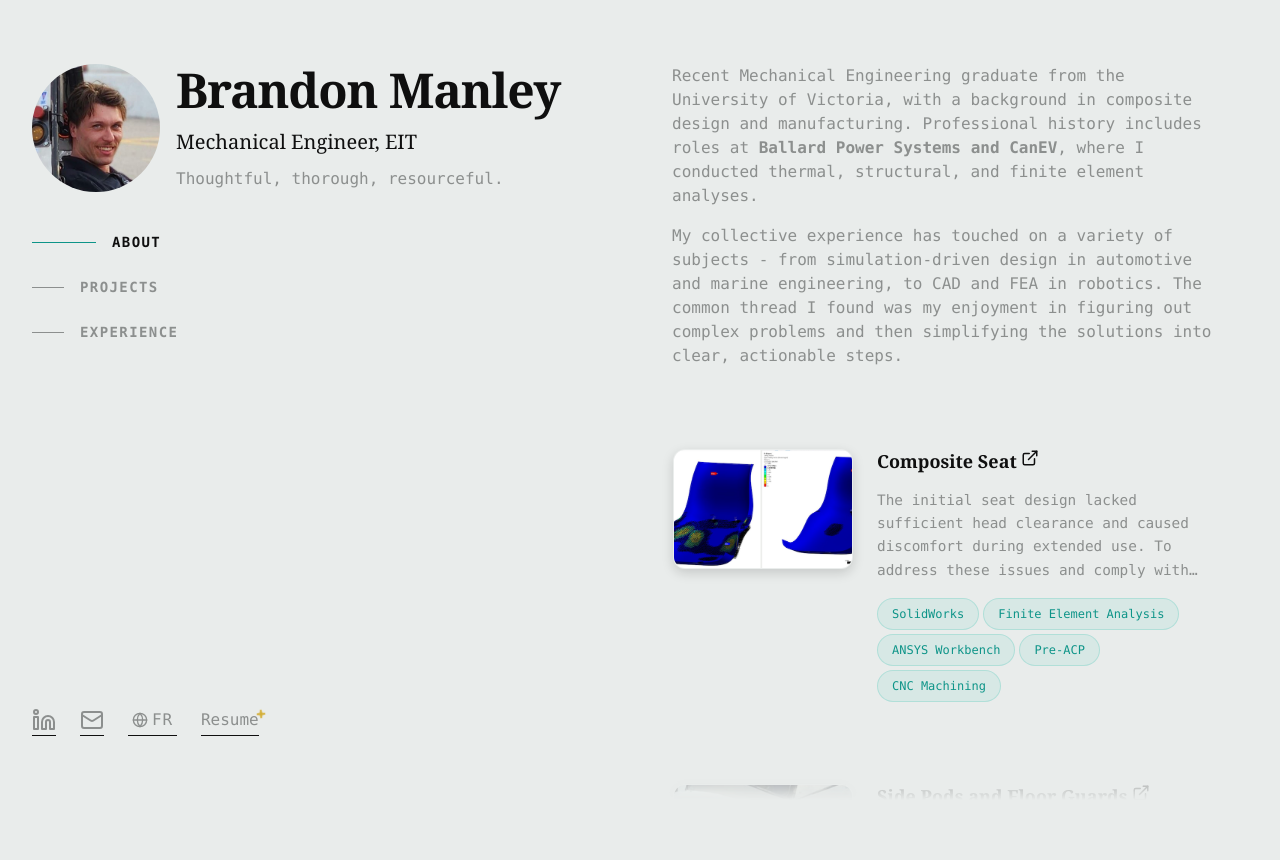
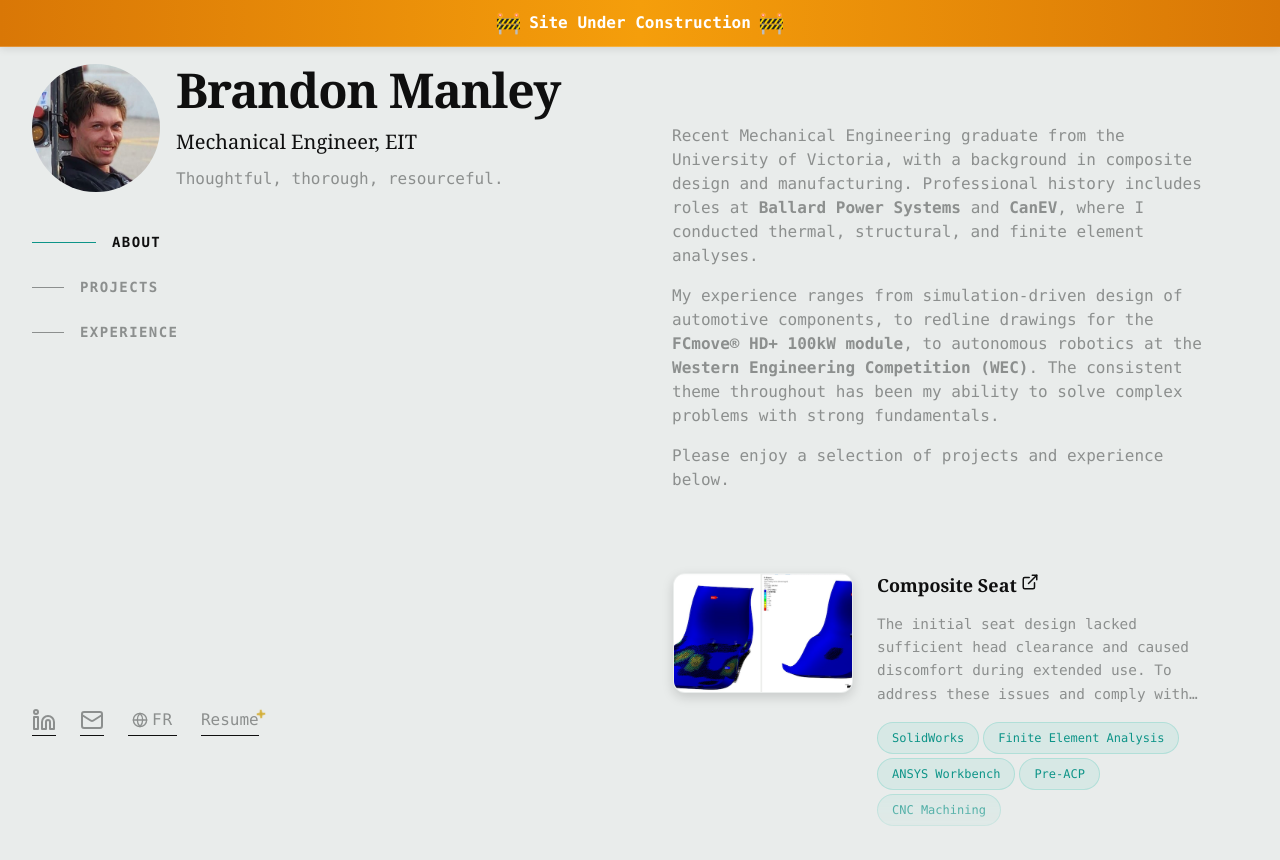
Before and after one commit to bmanley95/mech-eng-portfolio, a React (Vite) app: page / in a window 1280 px wide. Before the commit the page ends 800 px from the top, so only its background shows below. Built offline with nearby package versions, Linux system fonts and the light colour scheme; no server answers; a web font is replaced by a local one.

Commit message:
chore: content and 🚧 banner
Signed-off-by: Bryce McMath (GitKraken) <bryce.j.mcmath@gmail.com>

```diff
--- a/src/data/localizedContent.ts
+++ b/src/data/localizedContent.ts
@@ -14,6 +14,7 @@ interface LocalizedContent {
   bio: {
     p1: string
     p2: string
+    p3: string
   }
   outro: string
   workExperience: Array<{
@@ -48,6 +49,7 @@ interface PartialLocalizedContent {
   bio?: {
     p1?: string
     p2?: string
+    p3?: string
   }
   outro?: string
   workExperience?: Array<{
@@ -82,11 +84,12 @@ export const localizedContent: Record<'en', LocalizedContent> &
       linkedin: 'https://www.linkedin.com/in/brandon-manley95/',
     },
     bio: {
-      p1: 'Recent Mechanical Engineering graduate from the University of Victoria, with a background in composite design and manufacturing. Professional history includes roles at <strong>Ballard Power Systems and CanEV</strong>, where I conducted thermal, structural, and finite element analyses.',
-      p2: 'My collective experience has touched on a variety of subjects - from simulation-driven design in automotive and marine engineering, to CAD and FEA in robotics. The common thread I found was my enjoyment in figuring out complex problems and then simplifying the solutions into clear, actionable steps.',
+      p1: 'Recent Mechanical Engineering graduate from the University of Victoria, with a background in composite design and manufacturing. Professional history includes roles at <strong>Ballard Power Systems</strong> and <strong>CanEV</strong>, where I conducted thermal, structural, and finite element analyses.',
+      p2: 'My experience ranges from simulation-driven design of automotive components, to redline drawings for the <strong>FCmove® HD+ 100kW module</strong>, to autonomous robotics at the <strong>Western Engineering Competition (WEC)</strong>. The consistent theme throughout has been my ability to solve complex problems with strong fundamentals.',
+      p3: 'Please enjoy a selection of projects and experience below.',
     },
     outro:
-      "I am currently open to opportunities anywhere in North America. If you're interested in collaborating, adding a new member to your team, or just want to chat, please do reach out.",
+      "I am open to opportunities anywhere in North America, especially those in the automotive or marine sector. If you're interested in collaborating, adding a new member to your team, or just want to chat, please do reach out.",
     workExperience: [
       {
         title: 'Aerodynamic • Chassis & Suspension',
@@ -94,7 +97,7 @@ export const localizedContent: Record<'en', LocalizedContent> &
         location: 'Victoria, BC',
         duration: 'Aug 2024 - Present',
         description:
-          'Redesigned and manufactured components for the UVic Formula Hybrid car, helping qualify the team for competition for the first time since 2019.',
+          'Redesigned and manufactured components for the UVic Formula Hybrid car, helping qualify the team for competition for the first time since 2019',
         technologies: [
           'SolidWorks',
           'ANSYS',
@@ -105,12 +108,12 @@ export const localizedContent: Record<'en', LocalizedContent> &
       },
       {
         title: 'R&D Design Engineer',
-        company: 'University of Victoria',
+        company: 'University of Victoria | CanEV',
         location: 'Victoria, BC',
         duration: 'Sep 2024 - Dec 2024',
         description:
-          'I developed a in matlab to perform thermal analysis Developed a matlab tool to determine the static and transient response for bus-bars in high voltage energy storage system.',
-        technologies: ['MATLAB', 'CFD Analysis', 'Patent Applications'],
+          'Project integration, high voltage bus-bar cross-section optimization, developing high accurate 3D scan renders, and decommissioning of a GM partnered electric vehicle',
+        technologies: ['MATLAB', 'CFD Analysis', 'FEA Analysis'],
         link: 'https://www.uvic.ca/ecs/research-and-industry/ecs-research/index.php',
       },
       {
@@ -119,8 +122,8 @@ export const localizedContent: Record<'en', LocalizedContent> &
         location: 'Victoria, BC',
         duration: 'May 2023 - Aug 2023',
         description:
-          'Designed and built a prototype for a new agricultural product, with a sustainability focus',
-        technologies: ['SolidWorks', 'ANSYS', 'Lean Manufacturing'],
+          'Development of a 20ft ocean research dock. Diagnosis, troubleshooting and maintenance of FarmBot (OC irrigation robot), technical documentation write up for a multidisciplinary team',
+        technologies: ['SolidWorks', 'FarmBot', 'Technical Documentation'],
         link: 'https://wisertech.ca/',
       },
       {
@@ -129,8 +132,14 @@ export const localizedContent: Record<'en', LocalizedContent> &
         location: 'Burnaby, BC',
         duration: 'Sep 2021 - Apr 2022',
         description:
-          'Supported senior engineers in product design and development',
-        technologies: ['AutoCAD', 'Quality Control', 'Technical Documentation'],
+          'Generated technical documentation, redline drawings, executed change orders, bench tested subsystems on the HD+ 100kW module, devised analytical solutions to identify pressure drop zones',
+        technologies: [
+          'Creo',
+          'SolidWorks',
+          'Agile',
+          'Quality Control',
+          'Technical Documentation',
+        ],
         link: 'https://www.ballard.com/',
       },
     ],
@@ -183,8 +192,9 @@ export const localizedContent: Record<'en', LocalizedContent> &
   fr: {
     tagline: 'Réfléchi, minutieux, débrouillard.',
     bio: {
-      p1: "Diplômé récent en génie mécanique de l'Université de Victoria, avec une expertise en conception et fabrication de composites. Mon expérience professionnelle inclut des rôles chez <strong>Ballard Power Systems et CanEV</strong>, où j'ai mené des analyses thermiques, structurelles et par éléments finis.",
-      p2: "Mon expérience collective a touché à une variété de sujets - de la conception basée sur la simulation en ingénierie automobile et marine, à la CAO et l'analyse FEA en robotique. Le fil conducteur que j'ai trouvé était mon plaisir à résoudre des problèmes complexes et à simplifier les solutions en étapes claires et réalisables.",
+      p1: "Diplômé récent en génie mécanique de l'Université de Victoria, avec une expertise en conception et fabrication de composites. Mon expérience professionnelle inclut des rôles chez <strong>Ballard Power Systems</strong> et <strong>CanEV</strong>, où j'ai mené des analyses thermiques, structurelles et par éléments finis.",
+      p2: "Mon expérience s'étend à une gamme de sujets—de la conception basée sur la simulation de composants automobiles, aux dessins de révision pour le module FCmove® HD+ 100kW, et la robotique autonome au Western Engineering Competition (WEC). Le fil conducteur a été mon plaisir à démêler des problèmes complexes et à simplifier leurs solutions en étapes claires et réalisables.",
+      p3: 'Veuillez découvrir une sélection de projets et expériences ci-dessous.',
     },
     outro:
       "Je suis actuellement ouvert aux opportunités partout en Amérique du Nord. Si vous êtes intéressé à collaborer, à ajouter un nouveau membre à votre équipe, ou simplement à discuter, n'hésitez pas à me contacter!",
@@ -205,32 +215,30 @@ export const localizedContent: Record<'en', LocalizedContent> &
       },
       {
         title: 'Ingénieur Conception R&D',
-        company: 'Université de Victoria',
+        company: 'Université de Victoria | CanEV',
         location: 'Victoria, C.-B.',
         duration: 'Sep 2024 - Déc 2024',
         description:
-          "J'ai développé un outil MATLAB pour effectuer des analyses thermiques et déterminé la réponse statique et transitoire des barres omnibus dans les systèmes de stockage d'énergie haute tension.",
-        technologies: ['MATLAB', 'Analyse CFD', 'Demandes de brevet'],
+          "Intégration de projets, optimisation de la section transversale des barres omnibus haute tension, développement de rendus 3D haute précision, et décommissionnement d'un véhicule électrique partenaire de GM",
+        technologies: ['MATLAB', 'Analyse CFD', 'Analyse FEA'],
       },
       {
         title: 'Ingénieur Agricole',
+        company: 'Wiser Marine Technologies',
         location: 'Victoria, C.-B.',
         duration: 'Mai 2023 - Août 2023',
         description:
-          "Conception et construction d'un prototype pour un nouveau produit agricole, avec un accent sur la durabilité",
-        technologies: ['SolidWorks', 'ANSYS', 'Fabrication lean'],
+          "Développement d'un quai de recherche océanique de 20 pieds. Diagnostic, dépannage et maintenance du FarmBot (robot d'irrigation OC), rédaction de documentation technique pour une équipe multidisciplinaire",
+        technologies: ['SolidWorks', 'FarmBot', 'Documentation technique'],
       },
       {
         title: 'Ingénieur Systèmes Mécaniques',
+        company: 'Ballard Power Systems',
         location: 'Burnaby, C.-B.',
         duration: 'Sep 2021 - Avr 2022',
         description:
-          'Support aux ingénieurs seniors dans la conception et le développement de produits',
-        technologies: [
-          'AutoCAD',
-          'Contrôle qualité',
-          'Documentation technique',
-        ],
+          "Génération de documentation technique, dessins de révision, exécution d'ordres de modification, tests en laboratoire des sous-systèmes du module HD+ 100kW, conception de solutions analytiques pour identifier les zones de chute de pression",
+        technologies: ['Creo', 'SolidWorks', 'Agile', 'Contrôle qualité'],
       },
     ],
     projects: [
@@ -307,6 +315,7 @@ export const getLocalizedContent = (language: Language): LocalizedContent => {
     bio: {
       p1: frenchContent.bio?.p1 || englishContent.bio.p1,
       p2: frenchContent.bio?.p2 || englishContent.bio.p2,
+      p3: frenchContent.bio?.p3 || englishContent.bio.p3,
     },
     outro: frenchContent.outro || englishContent.outro,
     workExperience: englishContent.workExperience.map((englishJob, index) => {
--- a/src/pages/Home.module.css
+++ b/src/pages/Home.module.css
@@ -5,6 +5,7 @@
   padding: var(--space-3xl) var(--space-xl);
   overflow: hidden;
   position: relative;
+  margin-top: 60px;
 }
 
 a:hover,
@@ -84,6 +85,18 @@ button:hover,
   .headingContainer {
     flex-direction: column;
     align-items: flex-start;
+  }
+
+  .constructionBanner {
+    padding: var(--space-xs) var(--space-sm);
+  }
+
+  .constructionContent {
+    gap: var(--space-xs);
+  }
+
+  .constructionText strong {
+    font-size: 0.85rem;
   }
 }
 
@@ -443,8 +456,7 @@ button:hover,
   gap: var(--space-xs);
 }
 
-.projectDescription,
-.jobDescription {
+.projectDescription {
   max-lines: 4;
   text-overflow: ellipsis;
   overflow: hidden;
@@ -502,6 +514,61 @@ button:hover,
   cursor: pointer;
   font-size: inherit;
   font-family: inherit;
+}
+
+.constructionBanner {
+  position: fixed;
+  top: 0;
+  left: 0;
+  right: 0;
+  background: linear-gradient(90deg, #d97706, #f59e0b, #d97706);
+  color: white;
+  z-index: 1000;
+  padding: var(--space-sm) var(--space-md);
+  box-shadow: 0 2px 8px rgba(0, 0, 0, 0.1);
+  border-bottom: 1px solid rgba(255, 255, 255, 0.2);
+}
+
+.constructionContent {
+  display: flex;
+  align-items: center;
+  justify-content: center;
+  max-width: 1280px;
+  margin: 0 auto;
+  gap: var(--space-sm);
+}
+
+.constructionIcon {
+  font-size: 1.25rem;
+  animation: pulse 3s ease-in-out infinite;
+}
+
+.constructionText {
+  display: flex;
+  flex-direction: column;
+  gap: var(--space-xs);
+  text-align: center;
+}
+
+.constructionText strong {
+  font-size: 0.9rem;
+  font-weight: 600;
+  letter-spacing: 0.025em;
+}
+
+.constructionText span {
+  font-size: 0.8rem;
+  opacity: 0.9;
+}
+
+@keyframes pulse {
+  0%,
+  100% {
+    transform: scale(1);
+  }
+  50% {
+    transform: scale(1.2);
+  }
 }
 
 /* Desktop */
--- a/src/pages/Home.tsx
+++ b/src/pages/Home.tsx
@@ -236,6 +236,20 @@ function Home() {
   }
 
   return (
+    <>
+      {/* Under Construction Banner */}
+      <div className={styles.constructionBanner}>
+        <div className={styles.constructionContent}>
+          <div className={styles.constructionIcon}>🚧</div>
+          <strong className={styles.constructionText}>
+            {language === 'fr'
+              ? 'Site en construction'
+              : 'Site Under Construction'}
+          </strong>
+          <div className={styles.constructionIcon}>🚧</div>
+        </div>
+      </div>
+      {/* Main Content */}
       <div className={styles.container}>
         <div className={styles.layoutGrid}>
           {/* Left Column */}
@@ -251,7 +265,9 @@ function Home() {
                   />
                 </div>
                 <div className={styles.headingContainer}>
-                <h1 className={styles.mainHeading}>{localizedContent.name}</h1>
+                  <h1 className={styles.mainHeading}>
+                    {localizedContent.name}
+                  </h1>
                   <h2 className={styles.subtitle}>{localizedContent.title}</h2>
                   <p className={styles.tagline}>{localizedContent.tagline}</p>
                 </div>
@@ -310,7 +326,9 @@ function Home() {
                     aria-label={t.accessibility.emailLabel}
                     title={t.actions.email}
                     className={styles.socialLink}
-                  onClick={() => trackEvent('click_social', 'social', 'email')}
+                    onClick={() =>
+                      trackEvent('click_social', 'social', 'email')
+                    }
                   >
                     <Mail
                       className={`${styles.socialIcon} ${styles.socialIconAligned}`}
@@ -323,7 +341,7 @@ function Home() {
                 <li className={styles.sparkleContainer}>
                   <Sparkle
                     top={3}
-                  right={-12}
+                    right={language === 'fr' ? -38 : -12}
                     size={10}
                     color={'#D4AF37'}
                     svg={<LucideSparkle size={16} fill={'#D4AF37'} />}
@@ -351,7 +369,9 @@ function Home() {
             {/* GROUP D - About Section */}
             <section id="about" className={styles.section}>
               <h2 className={styles.sectionTitle}>{t.sections.about}</h2>
-            <div className={`${styles.sectionContent} ${styles.aboutContent}`}>
+              <div
+                className={`${styles.sectionContent} ${styles.aboutContent}`}
+              >
                 <p
                   className={styles.spacedParagraph}
                   dangerouslySetInnerHTML={{
@@ -362,6 +382,12 @@ function Home() {
                   className={styles.spacedParagraph}
                   dangerouslySetInnerHTML={{
                     __html: localizedContent.bio.p2,
+                  }}
+                />
+                <p
+                  className={styles.spacedParagraph}
+                  dangerouslySetInnerHTML={{
+                    __html: localizedContent.bio.p3,
                   }}
                 />
               </div>
@@ -384,7 +410,11 @@ function Home() {
                     onClick={
                       project.link
                         ? () =>
-                          trackEvent('click_project', 'projects', project.title)
+                            trackEvent(
+                              'click_project',
+                              'projects',
+                              project.title
+                            )
                         : (e) => {
                             e.preventDefault()
                             // No link available for this project
@@ -508,6 +538,7 @@ function Home() {
           calendarUrl={localizedContent.calendarUrl}
         />
       </div>
+    </>
   )
 }
 
```
Lines whose indentation alone changed are shown as unchanged.
